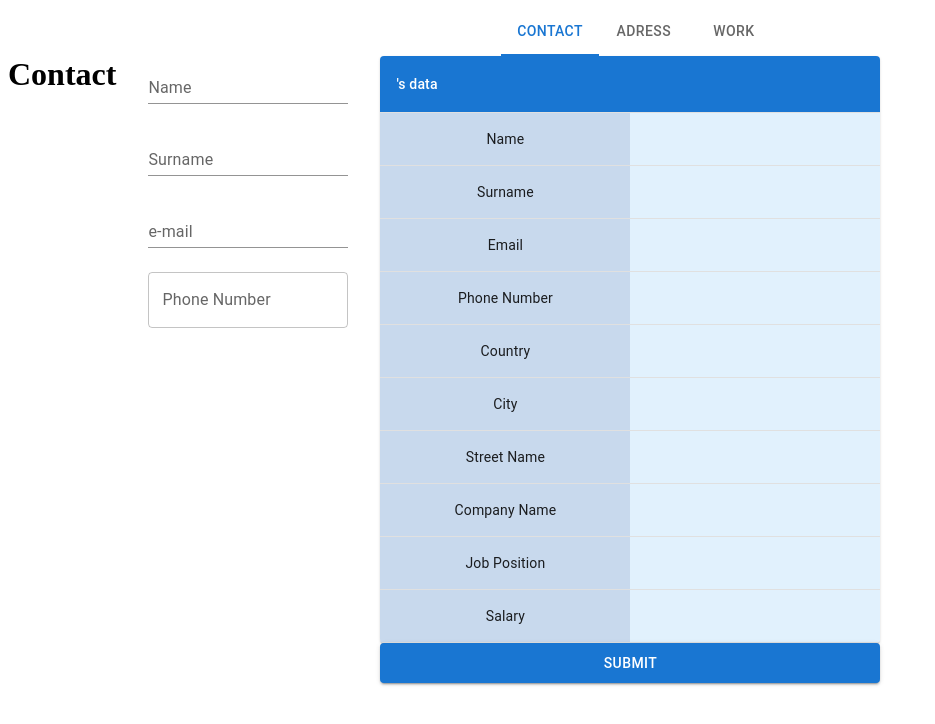
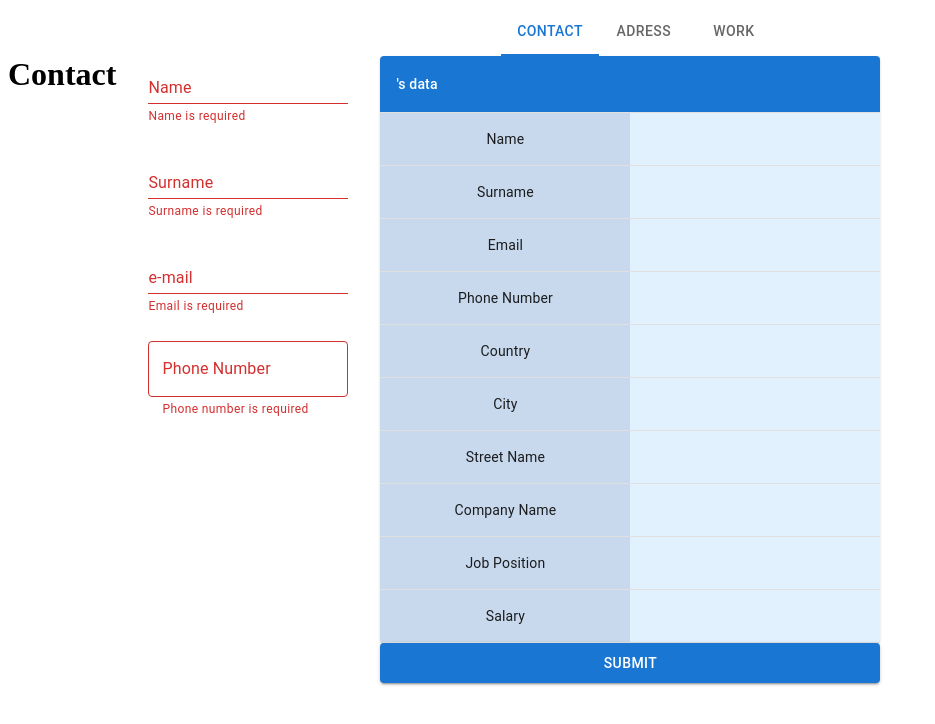
Before and after one commit to Frajdi/react-training, a React (Create React App) app: page /contact in a window 1280 px wide. Shown: the top 724 px of the page, without its empty margins (0-935 px from the left). Built offline with nearby package versions, Linux system fonts and the light colour scheme.

Commit message:
Add required texts with errors

```diff
--- a/src/MultiPageForm/Adress/Adress.jsx
+++ b/src/MultiPageForm/Adress/Adress.jsx
@@ -8,12 +8,39 @@ const Adress = () => {
     const {formData, setFormData} = useContext(DataContext)
     const {handleCountry, handleCity, handleStreetName} = useAdress(setFormData)
 
+    const { adress } = formData;
+    const { country, city, streetName } = adress;
+
     return <>
         <h1>Adress</h1>
         <Stack width={200} spacing={3}>
-            <TextField value={formData.adress.country} onChange={handleCountry} id="standard-basic" label="Country" variant="standard" />
-            <TextField value={formData.adress.city} onChange={handleCity} id="standard-basic" label="City" variant="standard" />
-            <TextField value={formData.adress.streetName} onChange={handleStreetName} id="standard-basic" label="Street Name" variant="standard" />
+            <TextField
+            value={country}
+            onChange={handleCountry}
+            id="standard-basic"
+            label="Country"
+            variant="standard"
+            error={country === ''}
+            helperText={country === ''? 'Country name is required': ''}
+            />
+            <TextField
+            value={city}
+            onChange={handleCity}
+            id="standard-basic"
+            label="City"
+            variant="standard"
+            error={city === ''}
+            helperText={city === ''? 'City name is required': ''}
+            />
+            <TextField
+            value={streetName}
+            onChange={handleStreetName}
+            id="standard-basic"
+            label="Street Name"
+            variant="standard"
+            error={streetName === ''}
+            helperText={streetName === ''? 'Street name is required': ''}
+            />
         </Stack>
     </>
 }
--- a/src/MultiPageForm/Contact/Contact.jsx
+++ b/src/MultiPageForm/Contact/Contact.jsx
@@ -7,20 +7,49 @@ const Contact = () => {
 
     const { formData, setFormData } = useContext(DataContext)
 
-const {handleName, handleSurname, handleEmail, handleNumber} = useContact(setFormData);
+    const { handleName, handleSurname, handleEmail, handleNumber } = useContact(setFormData);
+
+    const { contact } = formData;
+    const { name, surName, email, phoneNumber } = contact;
 
     return <>
         <h1>Contact</h1>
         <Stack width={200} spacing={3}>
-        <TextField value={formData.contact.name} onChange={handleName} id="standard-basic" label="Name" variant="standard" />
-        <TextField value={formData.contact.surName} onChange={handleSurname} id="standard-basic" label="Surname" variant="standard" />
-        <TextField value={formData.contact.email} onChange={handleEmail} id="standard-basic" label="e-mail" variant="standard" />
             <TextField
-            value={formData.contact.phoneNumber}
+                value={name}
+                onChange={handleName}
+                id="standard-basic"
+                label="Name"
+                variant="standard"
+                error={name === ''}
+                helperText={name === '' ? 'Name is required' : ''}
+            />
+            <TextField
+                value={surName}
+                onChange={handleSurname}
+                id="standard-basic"
+                label="Surname"
+                variant="standard"
+                error={surName === ''}
+                helperText={surName === '' ? 'Surname is required' : ''}
+            />
+            <TextField
+                value={email}
+                onChange={handleEmail}
+                id="standard-basic"
+                label="e-mail"
+                variant="standard"
+                error={email === ''}
+                helperText={email === '' ? 'Email is required' : ''}
+            />
+            <TextField
+                value={phoneNumber}
                 onChange={handleNumber}
                 id="outlined-number"
                 label="Phone Number"
                 type="number"
+                error={phoneNumber === ''}
+                helperText={phoneNumber === '' ? 'Phone number is required' : ''}
             />
         </Stack>
     </>
--- a/src/MultiPageForm/Work/Work.jsx
+++ b/src/MultiPageForm/Work/Work.jsx
@@ -1,4 +1,4 @@
-import { MenuItem, Select, Stack, TextField } from "@mui/material";
+import { FormControl, MenuItem, Select, Stack, TextField } from "@mui/material";
 import { useContext } from "react";
 import { DataContext } from "../../App";
 import useWork from "./useWork";
@@ -8,31 +8,53 @@ const Work = () => {
 
     const properties = useWork(setFormData);
 
+    const { work } = formData;
+    const { companyName, jobPosition, salary, currency } = work;
 
     return <>
         <h1>Work</h1>
         <Stack width={200} spacing={3}>
-            <TextField value={formData.work.companyName} onChange={properties.handleCompanyName} id="standard-basic" label="Company Name" variant="standard" />
-            <TextField value={formData.work.jobPosition} onChange={properties.handleJobPosition} id="standard-basic" label="Job Position" variant="standard" />
+            <TextField
+            value={companyName}
+            onChange={properties.handleCompanyName}
+            id="standard-basic"
+            label="Company Name"
+            variant="standard"
+            error={companyName === ''}
+            helperText={companyName === ''? 'Company name is required': ''}
+            />
+            <TextField
+            value={jobPosition}
+            onChange={properties.handleJobPosition}
+            id="standard-basic"
+            label="Job Position"
+            variant="standard"
+            error={jobPosition === ''}
+            helperText={jobPosition === ''? 'Job position is required': ''}
+            />
             <Stack width={200} spacing={7} direction={"row"}>
                 <TextField
-                    value={formData.work.salary}
+                    value={salary}
                     onChange={properties.handleSalary}
                     id="outlined-number"
                     label="Yearly Salary"
                     type="number"
+                    error={salary === ''}
+                    helperText={salary === ''? "Broke nigga": ""}
                 />
+                <FormControl error={currency === ''}>
                 <Select
                     labelId="demo-simple-select-label"
                     id="demo-simple-select"
-                    value={formData.work.currency}
-                    label="Currency"
+                    value={currency}
+                    label="Currency*"
                     onChange={properties.handleCurrency}
                 >
                     {properties.currencies.map((content) => {
                         return <MenuItem key={content.id} value={content.value}>{content.label}</MenuItem>
                     })}
                 </Select>
+                </FormControl>
             </Stack>
         </Stack>
     </>
```
Lines whose indentation alone changed are shown as unchanged.
